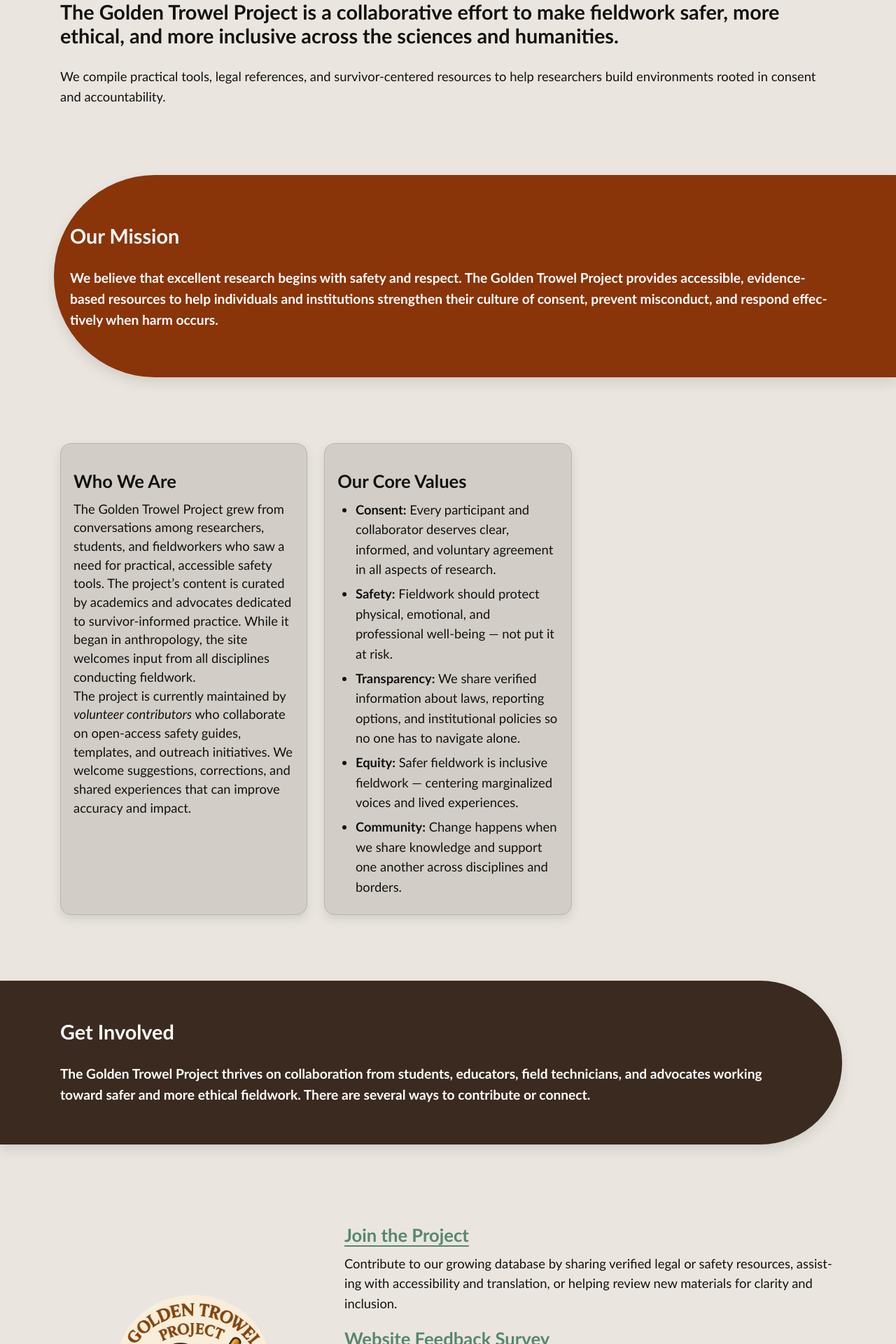
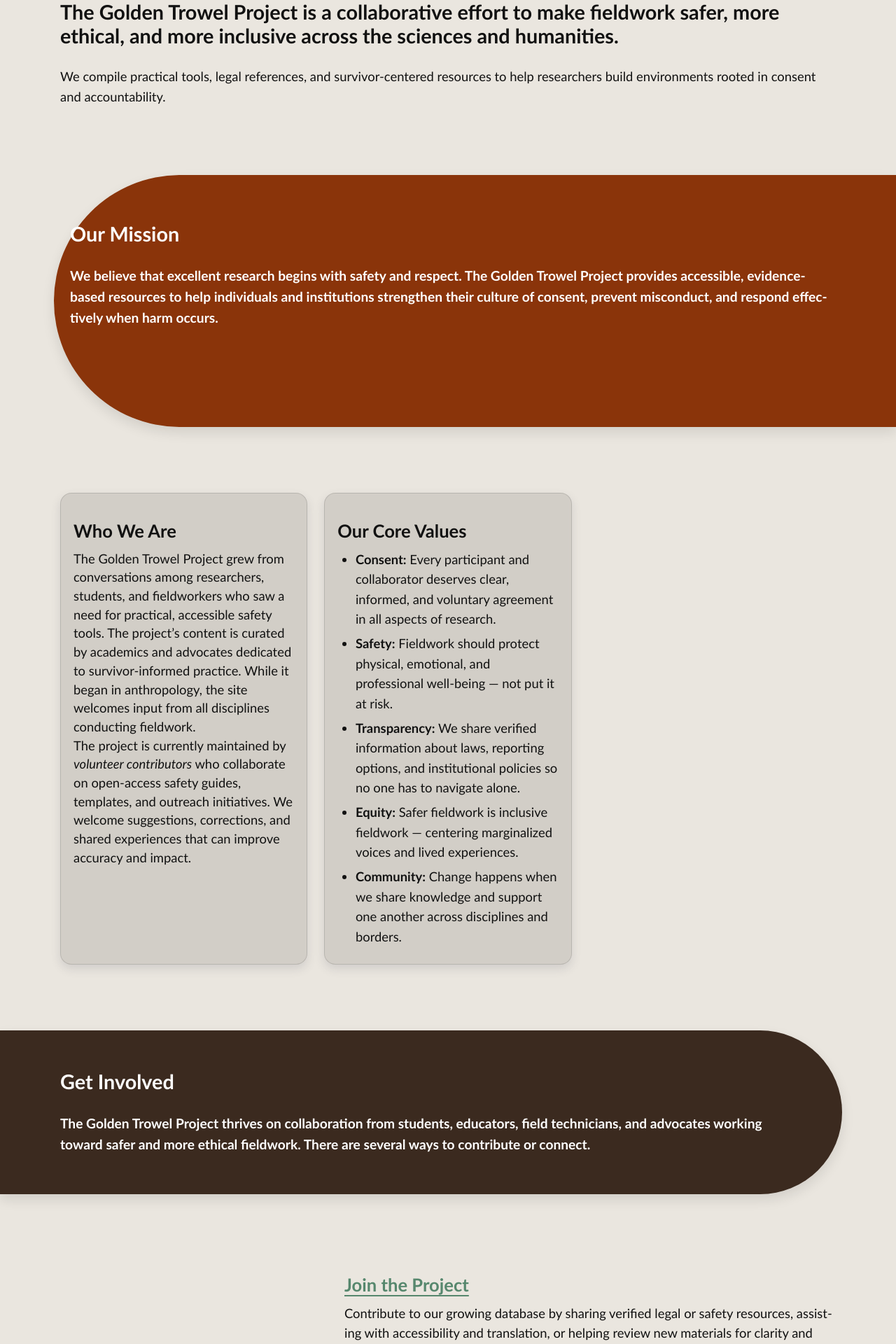
Before and after one commit to AnthroSafetyWarrior/GoldenTrowelProject, a Jekyll site: the page built from _pages/aboutus.html, in a window 1280 px wide. Shown: the part 843-2763 px from the top of the page at 70% size. Built offline with Jekyll 4.4.1, drawn with Linux system fonts in a browser that asks for light colours.

Commit message:
updating name

```diff
--- a/_pages/aboutus.html
+++ b/_pages/aboutus.html
@@ -22,9 +22,8 @@
 </section>
 
 <!-- 2) Mission & Values -->
-<section class="pillband pill--orange pill--clip-right pill--tight">
+<section class="pillband pill--orange pill--clip-right">
   <div class="section">
-<br>
 <h2>Our Mission</h2>
     <p class="lede">
       We believe that excellent research begins with safety and respect.
@@ -32,7 +31,6 @@
       to help individuals and institutions strengthen their culture of consent,
       prevent misconduct, and respond effectively when harm occurs.
     </p>
-<br>
   </div>
 </section>
 
```
